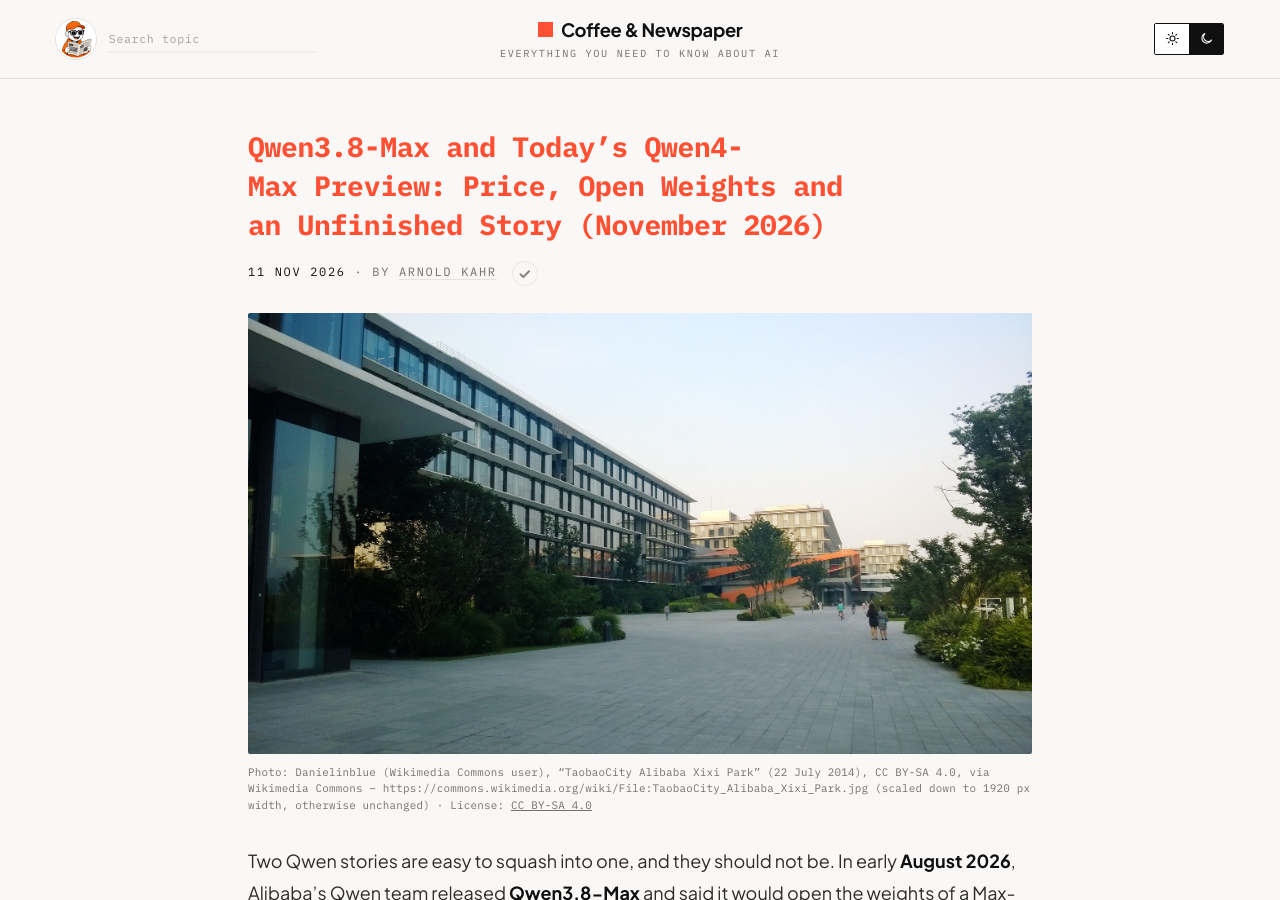
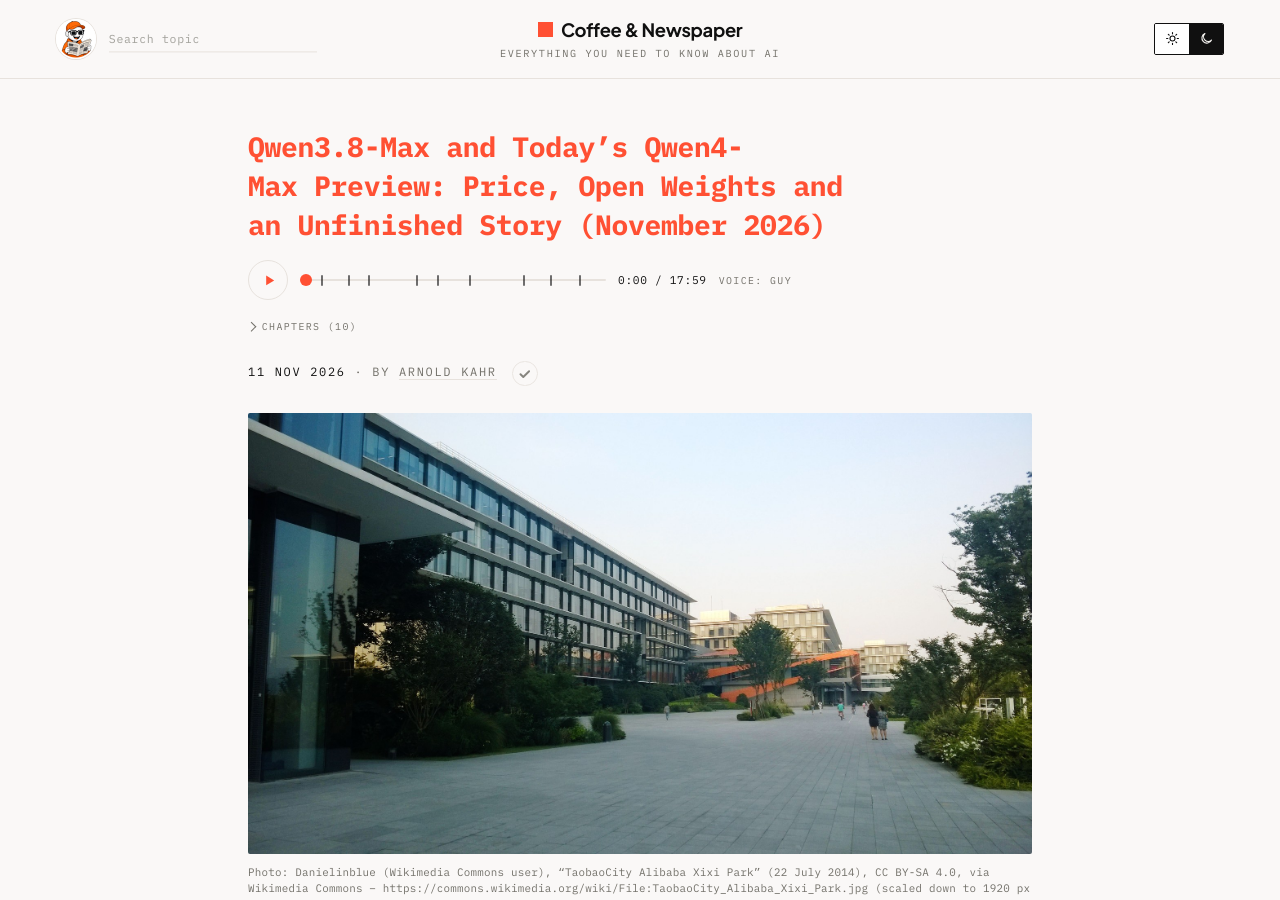
Before and after one commit to architect-high-level-core/coffee-and-newspaper, a Jekyll site: the page built from _posts/2026-11-11-qwen-3-8-max-qwen4-preview.md, in a window 1280 px wide and 900 px high. Built offline with Jekyll 4.4.1, drawn with Linux system fonts in a browser that asks for light colours; some of the changed lines change nothing that is shown.

Commit message:
Audio: 2026-11-11 Qwen3.8-Max and Qwen4 preview (chapters)

```diff
--- a/_posts/2026-11-11-qwen-3-8-max-qwen4-preview.md
+++ b/_posts/2026-11-11-qwen-3-8-max-qwen4-preview.md
@@ -12,6 +12,20 @@
 image_license: "CC BY-SA 4.0"
 image_license_url: "https://creativecommons.org/licenses/by-sa/4.0/"
 image_description: "Photograph of Taobao City, Alibaba Group’s headquarters campus at Xixi Park in Hangzhou, taken on 22 July 2014. It locates the company behind Qwen. It does not show a Qwen laboratory, a 2026 facility, or any of the models discussed in this article."
+audio: /assets/audio/qwen-3-8-max-qwen4-preview.mp3
+audio_voice: Guy
+audio_duration: "17:59"
+audio_chapters:
+  - {t: 0, title: "Intro"}
+  - {t: 57, title: "The short version"}
+  - {t: 157, title: "A few terms"}
+  - {t: 232, title: "Berman’s August review of Qwen3.8-Max"}
+  - {t: 406, title: "Price, cost-per-task, and the…"}
+  - {t: 486, title: "Today’s Qwen4-Max-Preview"}
+  - {t: 600, title: "Other voices on X and Reddit"}
+  - {t: 800, title: "Open versus closed, and a dated…"}
+  - {t: 899, title: "FAQ"}
+  - {t: 1006, title: "What we could not verify"}
 ---
 
 Two Qwen stories are easy to squash into one, and they should not be. In early **August 2026**, Alibaba’s Qwen team released **Qwen3.8-Max** and said it would open the weights of a Max-class model for the first time. Today, **11 November 2026**, it opened a preview of **Qwen4-Max** on a short Token Plan window. Matthew Berman reviewed the August model, not the preview that opened this morning. This is a status check as of this evening, **11 November 2026**, and a companion to [*Claude Fable 5.2: What’s New, What Testers Found, and What It Costs (November 2026)*](/2026/11/11/claude-fable-5-2-review-berman/). We have not independently confirmed that the promised Qwen3.8-Max open weights were in fact published.
```
Also changed, not shown: 1 other file.
